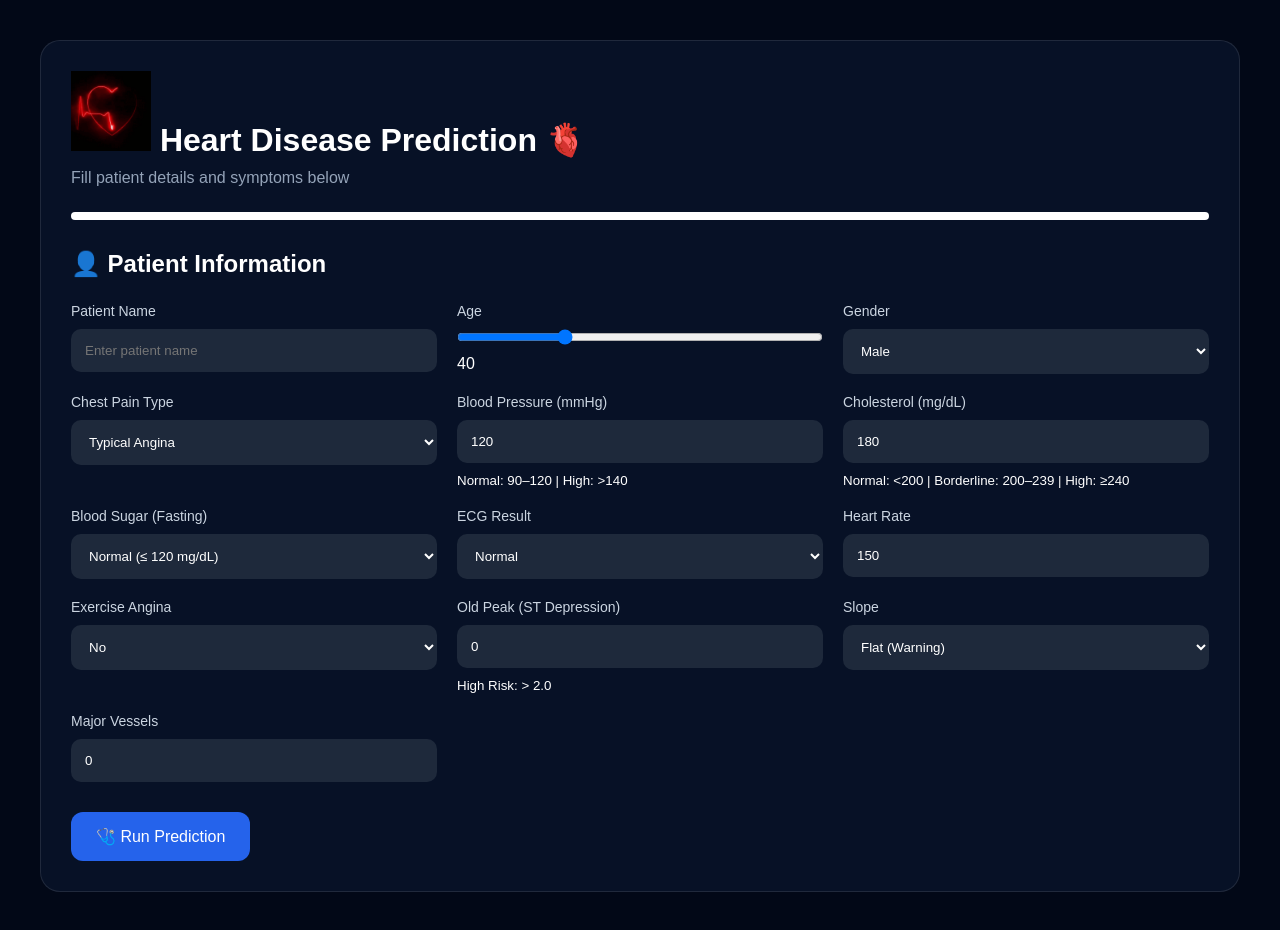
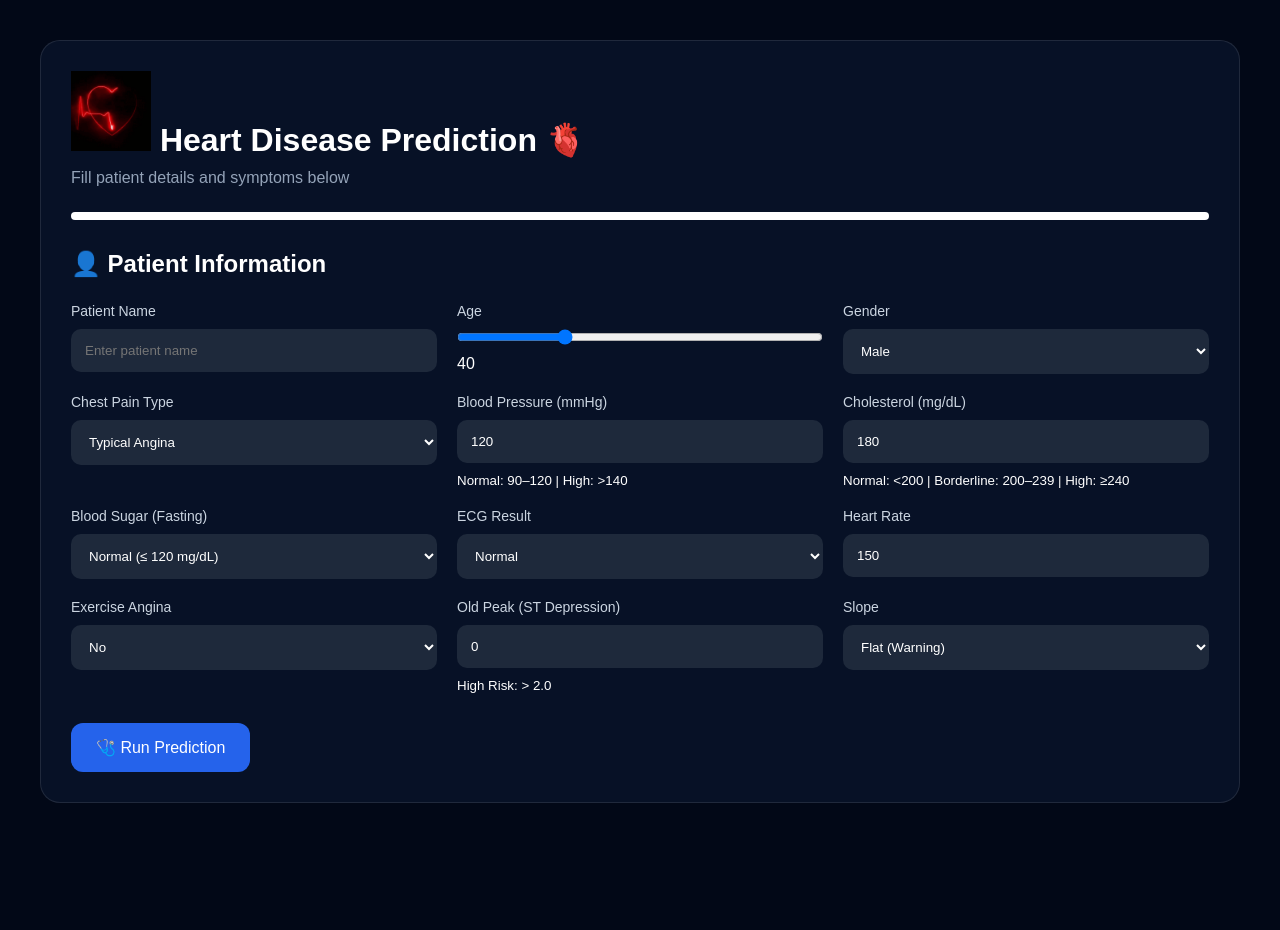
Before and after one commit to vidhyasagar118/heart, a React (Vite) app: page / in a window 1280 px wide. After the commit the page ends 843 px from the top, so only its background shows below. Built offline with nearby package versions, Linux system fonts and the light colour scheme.

Commit message:
push all

```diff
--- a/src/HeartForm.jsx
+++ b/src/HeartForm.jsx
@@ -22,7 +22,6 @@ const HeartForm = () => {
     exerciseangia: 0,
     oldpeak: 0,
     slope: 1,
-    noofmajorvessels: 0,
   });
 
   const [result, setResult] = useState(null);
@@ -459,16 +458,6 @@ const HeartForm = () => {
 
             {/* MAJOR VESSELS */}
 
-            <div className="input-group">
-              <label>Major Vessels</label>
-
-              <input
-                type="number"
-                name="noofmajorvessels"
-                value={formData.noofmajorvessels}
-                onChange={handleChange}
-              />
-            </div>
           </div>
 
           <button
```
